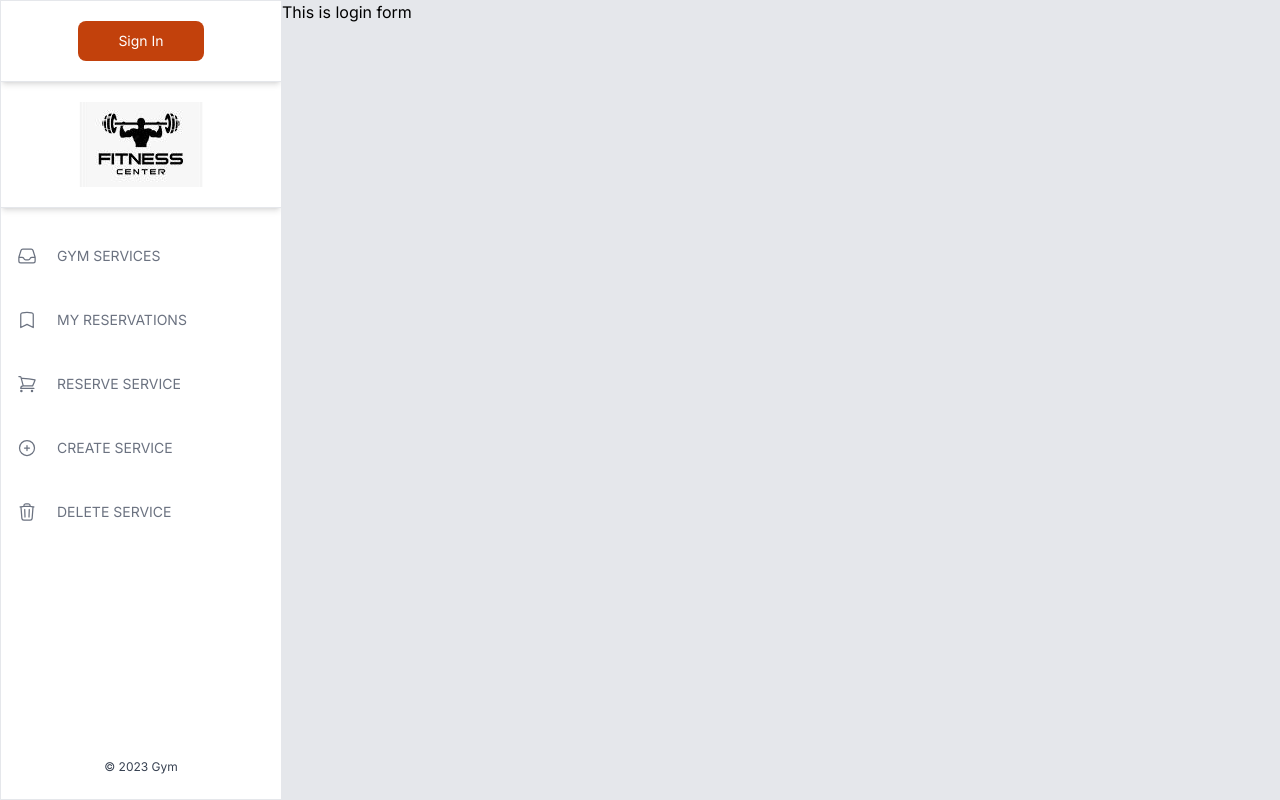
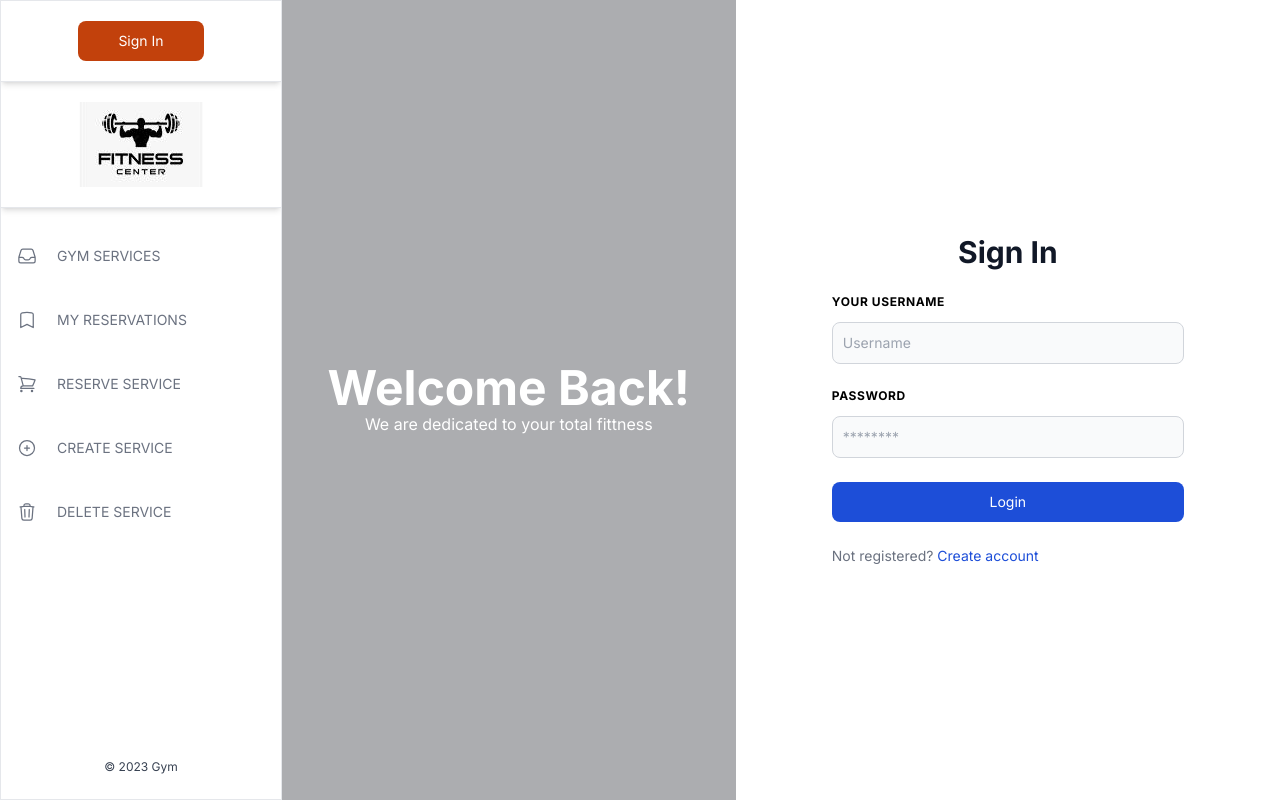
Before and after one commit to alphayowakarindi/-gym-instructor-frontend, a React (Vite) app: page /login in a window 1280 px wide. Built offline with nearby package versions, Linux system fonts and the light colour scheme.

Commit message:
Update signUp and Login component

```diff
--- a/src/component/pages/Login.jsx
+++ b/src/component/pages/Login.jsx
@@ -1,11 +1,39 @@
-import React from 'react'
+/* eslint-disable jsx-a11y/label-has-associated-control */
+import { Link } from 'react-router-dom';
+const Login =()=> {
 
-function Login() {
   return (
-    <div>
-      This is login form
+    <div className="flex w-full">
+      <div className="hidden w-2/4 bg-cover bg-center text-white md:block">
+        <div className="flex flex-col items-center justify-center w-full h-full bg-black bg-opacity-25">
+          <p className="text-5xl font-semibold px-6 text-center">Welcome Back!</p>
+          <p className="px-6 text-center">We are dedicated to your total fittness</p>
+        </div>
+      </div>
+      <div className="flex justify-center items-center w-full md:w-3/5 bg-white">
+        <div className="w-full h-min max-w-sm p-4">
+          <form className="space-y-6" action="#">
+            <h5 className="text-3xl text-gray-900 text-center font-bold">Sign In</h5>
+            <p></p>
+            <div className="flex flex-col gap-3">
+              <label className="uppercase text-xs tracking-wider font-semibold">Your username</label>
+              <input type="text" name="username" id="username" className="bg-gray-50 border border-gray-300 text-gray-900 text-sm rounded-lg focus:ring-blue-500 focus:border-blue-500 block w-full p-2.5" placeholder="Username" required />
+            </div>
+            <div className="flex flex-col gap-3">
+              <label className="uppercase text-xs tracking-wider font-semibold">Password</label>
+              <input type="password" name="username" id="username" className="bg-gray-50 border border-gray-300 text-gray-900 text-sm rounded-lg focus:ring-blue-500 focus:border-blue-500 block w-full p-2.5" placeholder="********" required />
+            </div>
+            <button type="submit" className="w-full text-white bg-blue-700 hover:bg-blue-800 focus:ring-4 focus:outline-none focus:ring-blue-300 font-medium rounded-lg text-sm px-5 py-2.5 text-center ">Login</button>
+            <div className="text-sm font-medium text-gray-500">
+              Not registered?
+              {' '}
+              <Link to="/signup" className="text-blue-700 hover:underline">Create account</Link>
+            </div>
+          </form>
+        </div>
+      </div>
     </div>
-  )
+  );
 }
 
-export default Login
+export default Login;
--- a/src/component/pages/Signup.jsx
+++ b/src/component/pages/Signup.jsx
@@ -1,11 +1,51 @@
-import React from 'react'
+/* eslint-disable jsx-a11y/label-has-associated-control */
+import { Link } from 'react-router-dom';
 
-function Signup() {
+const Signup=()=> {
+
   return (
-    <div>
-      This is signup form
+    <div className="w-full flex">
+      <div className="flex justify-center items-center w-full lg:w-3/5 bg-white">
+        <div className="w-full h-min max-w-sm p-4">
+          <form className="space-y-6" id="create_form" action="#">
+            <h5 className="text-3xl text-gray-900 text-center font-bold">Sign Up</h5>
+            <div className="flex flex-col gap-3 mt-5">
+              <p>Full Name</p>
+              <input type="username" name="username" id="username" className="bg-gray-50 border border-gray-300 text-gray-900 text-sm rounded-lg focus:ring-blue-500 focus:border-blue-500 block w-full p-2.5" placeholder="Full Name" required />
+            </div>
+            <div className="flex flex-col gap-3 mt-5">
+              <p>Username</p>
+              <input type="username" name="username" id="username" className="bg-gray-50 border border-gray-300 text-gray-900 text-sm rounded-lg focus:ring-blue-500 focus:border-blue-500 block w-full p-2.5" placeholder="Username" required />
+            </div>
+            <div className="flex flex-col gap-3 mt-5">
+              <p>Email</p>
+              <input type="email" name="username" id="username" className="bg-gray-50 border border-gray-300 text-gray-900 text-sm rounded-lg focus:ring-blue-500 focus:border-blue-500 block w-full p-2.5" placeholder="eg.gymservices@gmail.com" required />
+            </div>
+            <div className="flex flex-col gap-3 mt-5">
+              <p>paassword</p>
+              <input type="password" name="username" id="username" className="bg-gray-50 border border-gray-300 text-gray-900 text-sm rounded-lg focus:ring-blue-500 focus:border-blue-500 block w-full p-2.5" placeholder="*********" required />
+            </div>
+            <div className="flex flex-col gap-3 mt-5">
+              <p>Password_confirm</p>
+              <input type="password" name="username" id="username" className="bg-gray-50 border border-gray-300 text-gray-900 text-sm rounded-lg focus:ring-blue-500 focus:border-blue-500 block w-full p-2.5" placeholder="*********" required />
+            </div>
+            <button type="submit"  className="w-full text-white bg-blue-700 hover:bg-blue-800 focus:ring-4 focus:outline-none focus:ring-blue-300 font-medium rounded-lg text-sm px-5 py-2.5 text-center">Register</button>
+            <div className="text-sm font-medium text-gray-500">
+              Have an account?
+              {' '}
+              <Link to="/login" className="text-blue-700 hover:underline">Login</Link>
+            </div>
+          </form>
+        </div>
+      </div>
+      <div className="hidden w-2/5 bg-cover bg-center text-white md:block">
+        <div className="flex flex-col items-center justify-center w-full h-full bg-black bg-opacity-50">
+          <p className="text-5xl font-bold">Welcome, Friend!</p>
+          <p>We are happy to have you.</p>
+        </div>
+      </div>
     </div>
-  )
+  );
 }
 
-export default Signup
+export default Signup;
```
